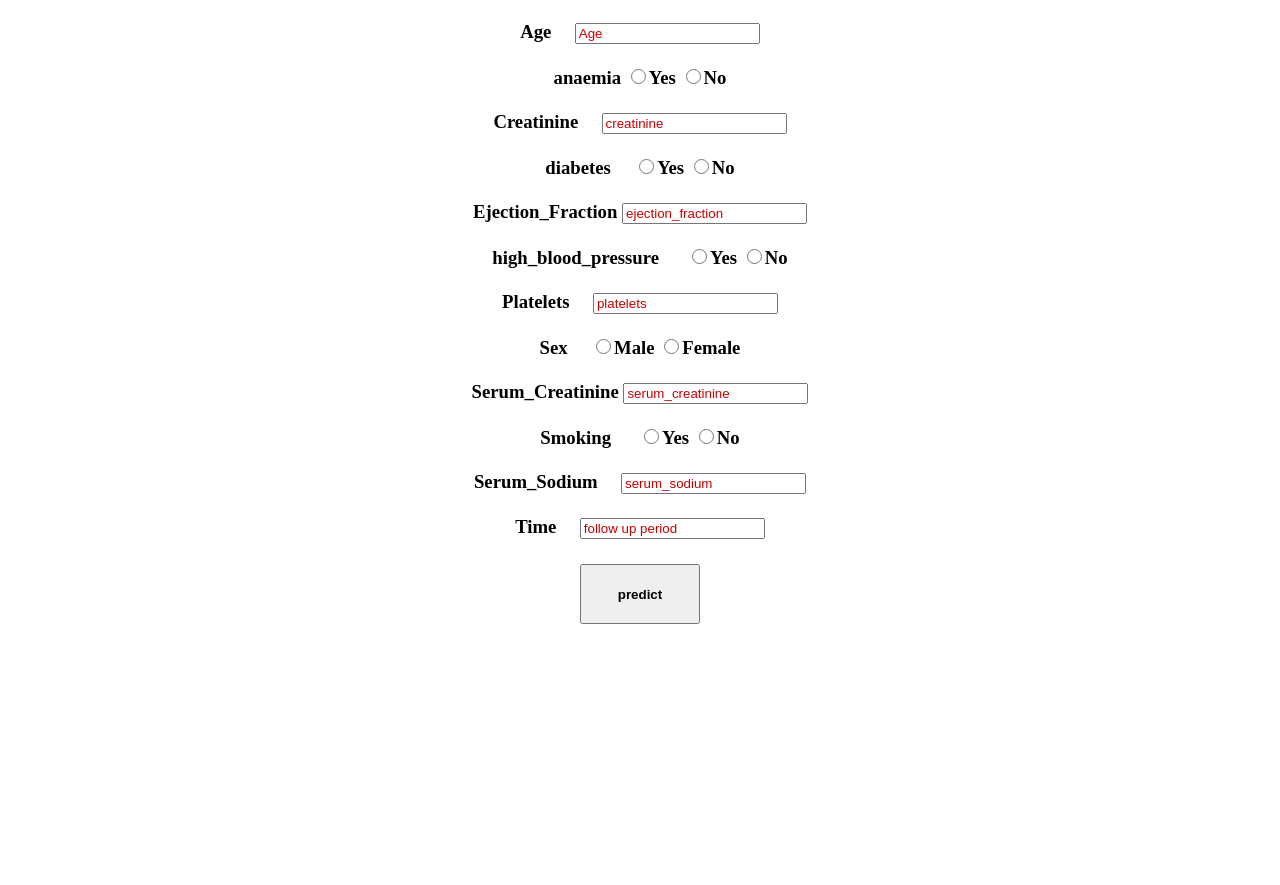
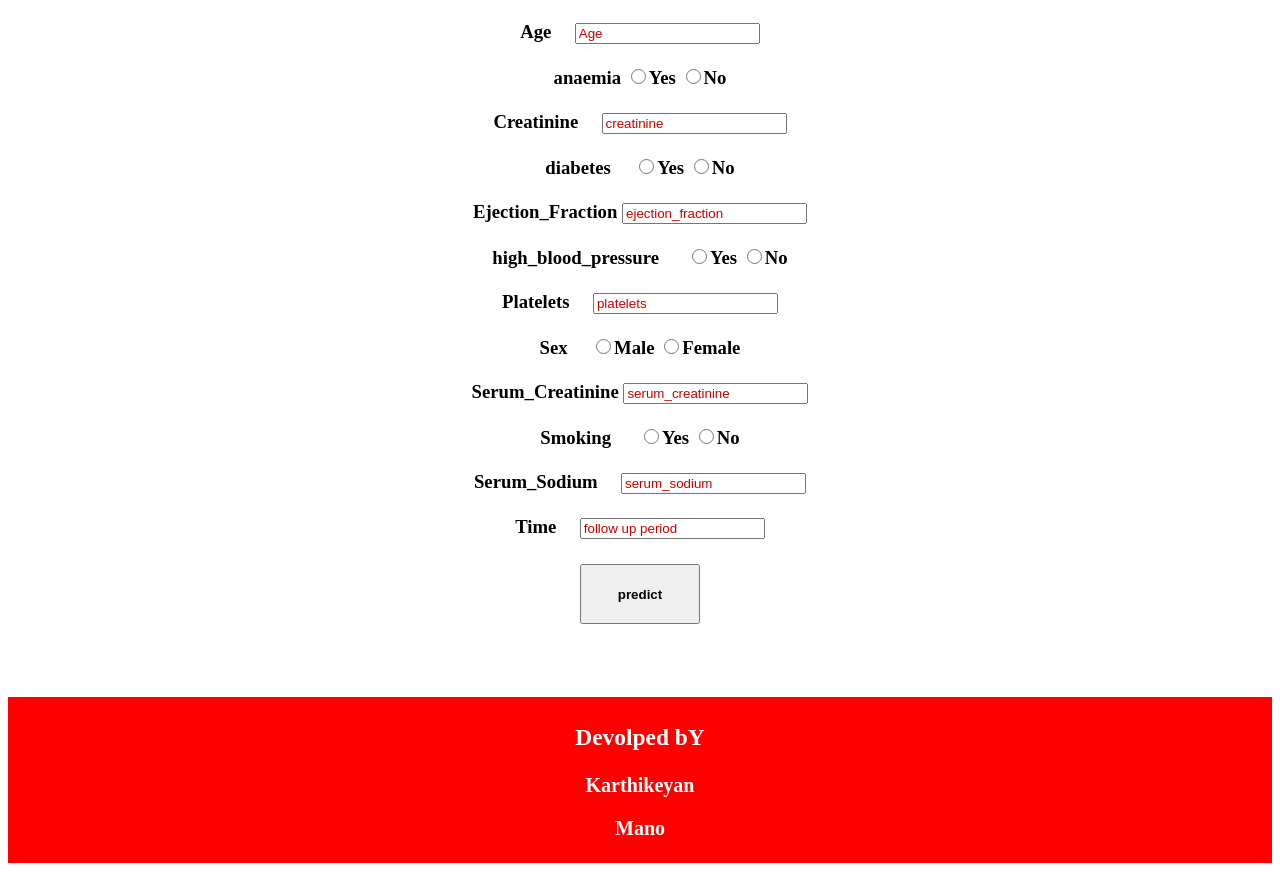
Before and after one commit to Mano181/HeartDisease, a Flask app: page / in a window 1280 px wide. Shown: the part 134-1019 px from the top of the page. Before the commit the page ends 758 px from the top, so only its background shows below. Run offline with Flask 2, Linux system fonts and the light colour scheme; parts of the project's set-up code (start-up, migrations or seed data) failed here and were passed over.

Commit message:
Add files via upload

```diff
--- a/templates/frontpage.html
+++ b/templates/frontpage.html
@@ -87,5 +87,11 @@ Time&emsp;
 <b><h1><button type="submit"><b>predict</b></button></h1>
 </form>
 <h3 style="color:brown;">&emsp;{{prediction_text}}<h3>
+<div class="header">
+  <h3>Devolped bY </h3>
+  <p>Karthikeyan<p>
+  Mano
+
+</div>
 </body>
 </html>
```
